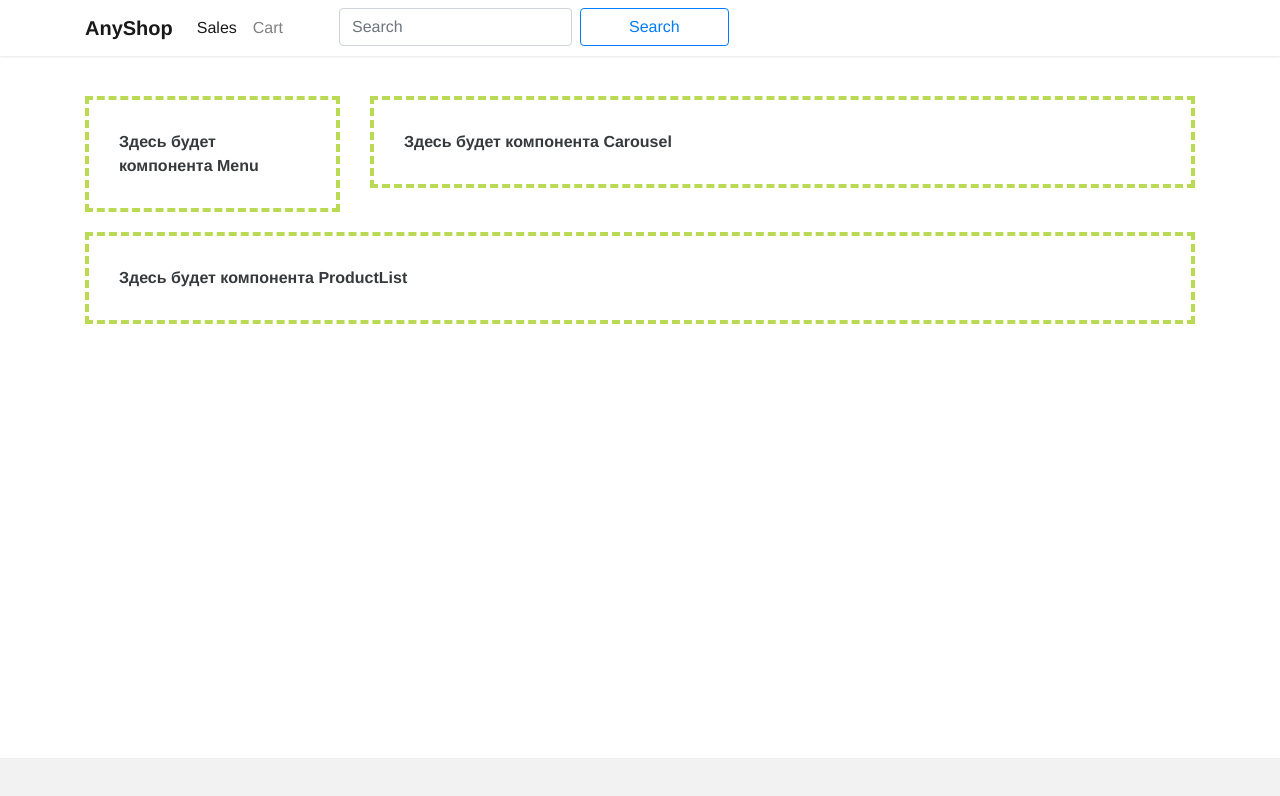
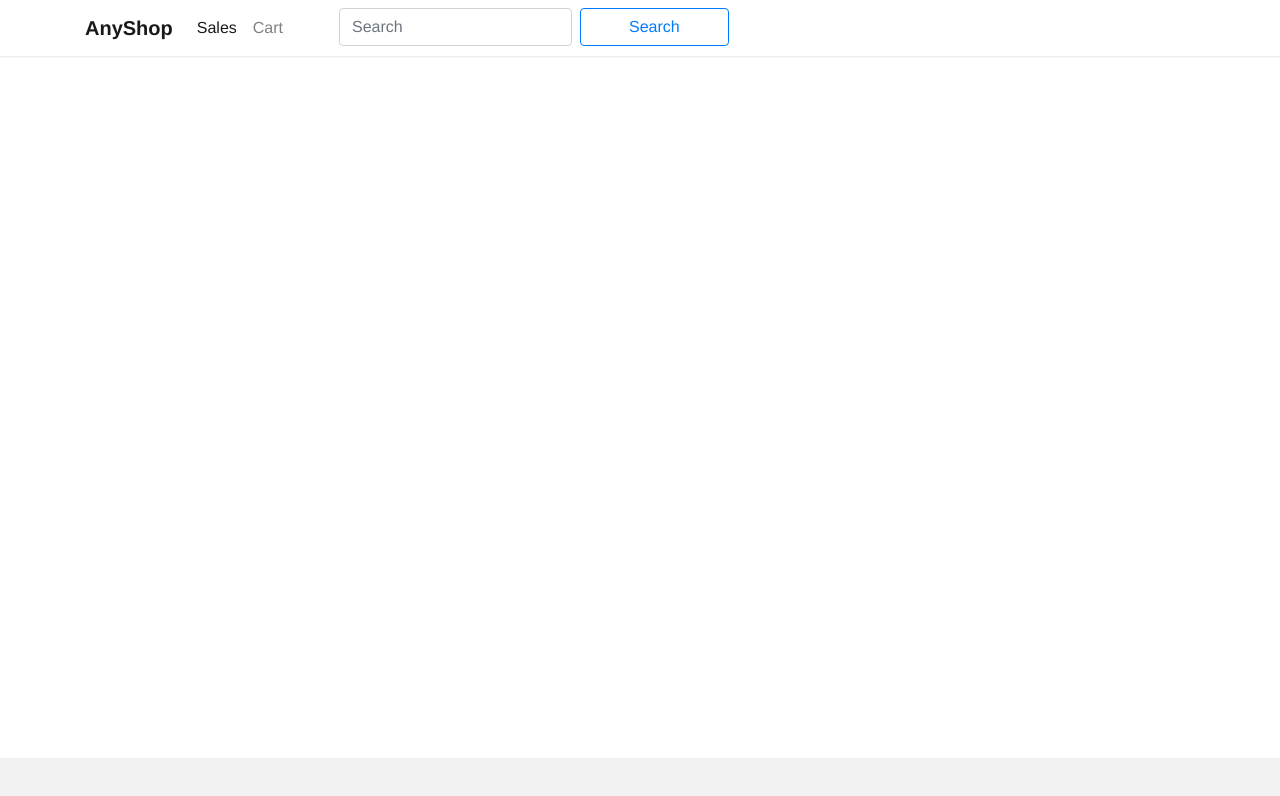
Before and after one commit to koalex/tasks-jsbasic, a website: page index.html in a window 1280 px wide. Drawn offline with nearby package versions, Linux system fonts and the light colour scheme.

Commit message:
Убрал заглушки для компонент на основной странице

```diff
--- a/index.html
+++ b/index.html
@@ -80,22 +80,16 @@
 			<div class="container">
 				<div class="row flex-column-reverse flex-lg-row">
 					<div class="col-lg-3 main-menu">
-            <div class="project-component-sample">
-              Здесь будет компонента Menu
-            </div>
+            <!--Здесь будет компонента Menu-->
 					</div>
 					<div class="col-lg-9 carousel">
-            <div class="project-component-sample">
-              Здесь будет компонента Carousel
-            </div>
+            <!--Здесь будет компонента Carousel-->
 					</div>
 				</div>
 			</div>
 
 			<div class="container product-list">
-        <div class="project-component-sample project-component-sample_main">
-          Здесь будет компонента ProductList
-        </div>
+        <!--Здесь будет компонента ProductList-->
 			</div>
 		</main>
 
```
Also changed, not shown: checkout.html (+2 -2 lines).
